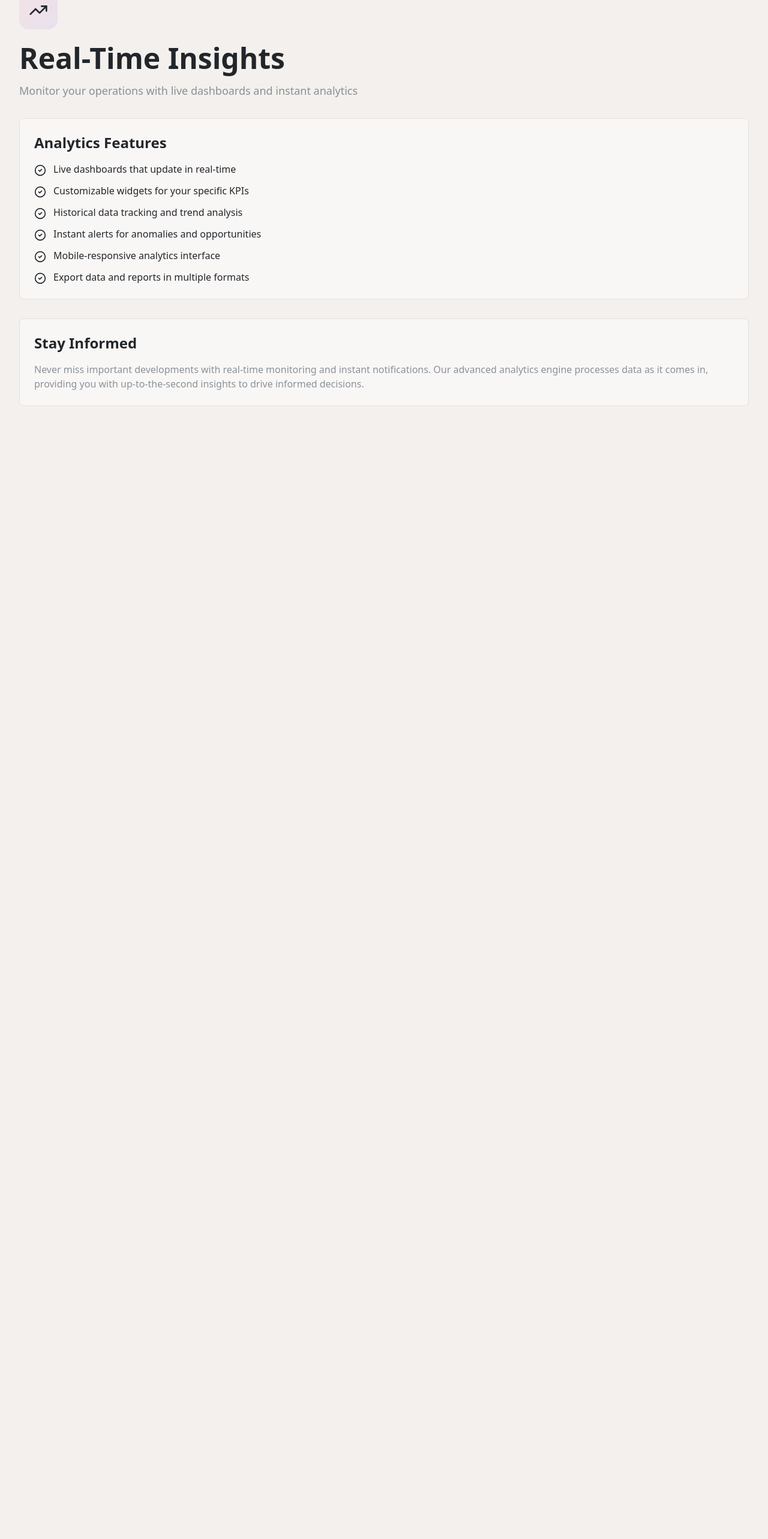
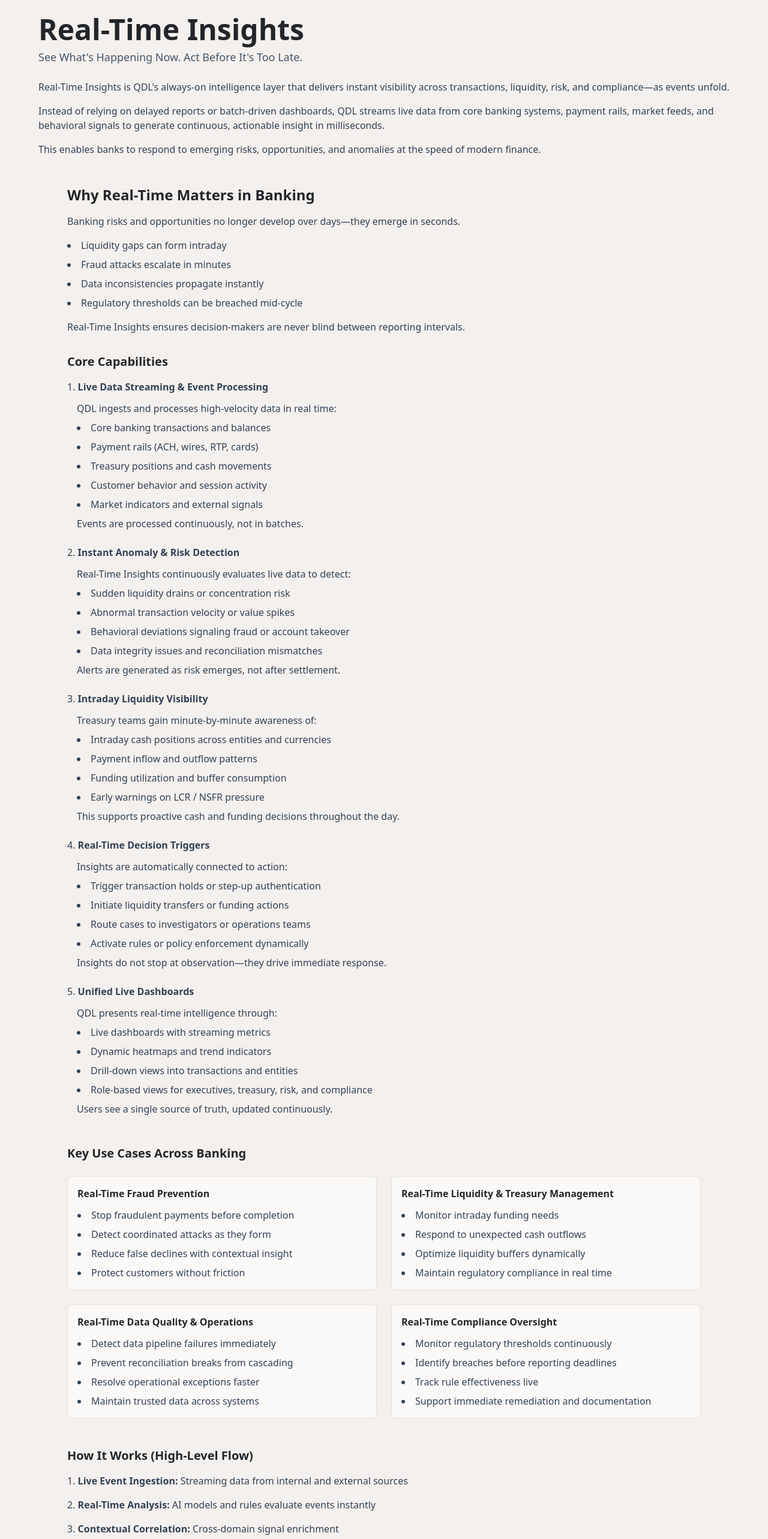
Before and after one commit to ABHINAY2025/server-site, a Next.js app: page /benefits/real-time-insights in a window 1280 px wide. Shown: the part 80-2646 px from the top of the page at 60% size. Before the commit the page ends 800 px from the top, so only its background shows below. Built offline with nearby package versions, Linux system fonts and the light colour scheme.

Commit message:
Real time insights screen updated

```diff
--- a/app/benefits/real-time-insights/page.tsx
+++ b/app/benefits/real-time-insights/page.tsx
@@ -1,69 +1,222 @@
 'use client'
 
 import { motion } from 'framer-motion'
-import { TrendingUp, CheckCircle2 } from 'lucide-react'
-
-const features = [
-  'Live dashboards that update in real-time',
-  'Customizable widgets for your specific KPIs',
-  'Historical data tracking and trend analysis',
-  'Instant alerts for anomalies and opportunities',
-  'Mobile-responsive analytics interface',
-  'Export data and reports in multiple formats',
-]
 
 export default function RealTimeInsightsPage() {
   return (
-    <motion.div
-      initial={{ opacity: 0, y: 20 }}
+    <motion.article
+      initial={{ opacity: 0, y: 16 }}
       animate={{ opacity: 1, y: 0 }}
-      transition={{ duration: 0.6 }}
-      className="space-y-8"
+      transition={{ duration: 0.5 }}
+      className="w-full max-w-full mx-0 px-4 sm:px-6 lg:px-8 py-8 space-y-12"
     >
-      <div>
-        <div className="mb-6 inline-flex h-16 w-16 items-center justify-center rounded-2xl" style={{background: "linear-gradient(135deg, rgba(255, 107, 154, 0.1), rgba(123, 92, 246, 0.1))"}}>
-          <TrendingUp className="h-8 w-8" style={{background: "linear-gradient(135deg, #FF6B9A, #7B5CF6)", WebkitBackgroundClip: "text", WebkitTextFillColor: "transparent", backgroundClip: "text"}} />
+      <header className="w-full pt-2">
+        <h1 className="text-4xl font-bold lg:text-5xl">Real-Time Insights</h1>
+        <p className="mt-2 text-lg text-slate-600">See What's Happening Now. Act Before It's Too Late.</p>
+
+        <p className="mt-6 text-slate-700">
+          Real-Time Insights is QDL's always-on intelligence layer that delivers instant visibility across transactions, liquidity, risk, and compliance—as events unfold.
+        </p>
+
+        <p className="mt-4 text-slate-700">
+          Instead of relying on delayed reports or batch-driven dashboards, QDL streams live data from core banking systems, payment rails, market feeds, and behavioral signals to generate continuous, actionable insight in milliseconds.
+        </p>
+
+        <p className="mt-4 text-slate-700">
+          This enables banks to respond to emerging risks, opportunities, and anomalies at the speed of modern finance.
+        </p>
+      </header>
+
+      <section className="w-full px-4 lg:px-12">
+        <h2 className="text-2xl font-semibold">Why Real-Time Matters in Banking</h2>
+        <p className="mt-4 text-slate-700">
+          Banking risks and opportunities no longer develop over days—they emerge in seconds.
+        </p>
+
+        <ul className="mt-4 text-slate-700 list-disc list-inside space-y-2">
+          <li>Liquidity gaps can form intraday</li>
+          <li>Fraud attacks escalate in minutes</li>
+          <li>Data inconsistencies propagate instantly</li>
+          <li>Regulatory thresholds can be breached mid-cycle</li>
+        </ul>
+
+        <p className="mt-4 text-slate-700">
+          Real-Time Insights ensures decision-makers are never blind between reporting intervals.
+        </p>
+
+        <h3 className="mt-8 text-xl font-semibold">Core Capabilities</h3>
+        <ol className="list-decimal list-inside space-y-6 mt-4 text-slate-700">
+          <li>
+            <strong>Live Data Streaming & Event Processing</strong>
+            <div className="mt-3 ml-4">
+              QDL ingests and processes high-velocity data in real time:
+              <ul className="list-disc list-inside space-y-2 mt-2">
+                <li>Core banking transactions and balances</li>
+                <li>Payment rails (ACH, wires, RTP, cards)</li>
+                <li>Treasury positions and cash movements</li>
+                <li>Customer behavior and session activity</li>
+                <li>Market indicators and external signals</li>
+              </ul>
+              <p className="mt-2">Events are processed continuously, not in batches.</p>
             </div>
-        <h1 className="mb-4 text-4xl font-bold lg:text-5xl">Real-Time Insights</h1>
-        <p className="text-lg text-muted-foreground">
-          Monitor your operations with live dashboards and instant analytics
-        </p>
+          </li>
+
+          <li>
+            <strong>Instant Anomaly & Risk Detection</strong>
+            <div className="mt-3 ml-4">
+              Real-Time Insights continuously evaluates live data to detect:
+              <ul className="list-disc list-inside space-y-2 mt-2">
+                <li>Sudden liquidity drains or concentration risk</li>
+                <li>Abnormal transaction velocity or value spikes</li>
+                <li>Behavioral deviations signaling fraud or account takeover</li>
+                <li>Data integrity issues and reconciliation mismatches</li>
+              </ul>
+              <p className="mt-2">Alerts are generated as risk emerges, not after settlement.</p>
             </div>
+          </li>
 
-      <div className="space-y-4 rounded-lg border border-border bg-card/50 p-6">
-        <h2 className="text-2xl font-semibold">Analytics Features</h2>
-        <ul className="space-y-3">
-          {features.map((feature, index) => (
-            <motion.li
-              key={index}
-              initial={{ opacity: 0, x: -10 }}
-              animate={{ opacity: 1, x: 0 }}
-              transition={{ delay: index * 0.1 }}
-              className="flex items-start gap-3"
-            >
-              <CheckCircle2 className="mt-1 h-5 w-5 flex-shrink-0" style={{background: "linear-gradient(135deg, #FF6B9A, #7B5CF6)", WebkitBackgroundClip: "text", WebkitTextFillColor: "transparent", backgroundClip: "text"}} />
-              <span className="text-foreground">{feature}</span>
-            </motion.li>
-          ))}
+          <li>
+            <strong>Intraday Liquidity Visibility</strong>
+            <div className="mt-3 ml-4">
+              Treasury teams gain minute-by-minute awareness of:
+              <ul className="list-disc list-inside space-y-2 mt-2">
+                <li>Intraday cash positions across entities and currencies</li>
+                <li>Payment inflow and outflow patterns</li>
+                <li>Funding utilization and buffer consumption</li>
+                <li>Early warnings on LCR / NSFR pressure</li>
+              </ul>
+              <p className="mt-2">This supports proactive cash and funding decisions throughout the day.</p>
+            </div>
+          </li>
+
+          <li>
+            <strong>Real-Time Decision Triggers</strong>
+            <div className="mt-3 ml-4">
+              Insights are automatically connected to action:
+              <ul className="list-disc list-inside space-y-2 mt-2">
+                <li>Trigger transaction holds or step-up authentication</li>
+                <li>Initiate liquidity transfers or funding actions</li>
+                <li>Route cases to investigators or operations teams</li>
+                <li>Activate rules or policy enforcement dynamically</li>
+              </ul>
+              <p className="mt-2">Insights do not stop at observation—they drive immediate response.</p>
+            </div>
+          </li>
+
+          <li>
+            <strong>Unified Live Dashboards</strong>
+            <div className="mt-3 ml-4">
+              QDL presents real-time intelligence through:
+              <ul className="list-disc list-inside space-y-2 mt-2">
+                <li>Live dashboards with streaming metrics</li>
+                <li>Dynamic heatmaps and trend indicators</li>
+                <li>Drill-down views into transactions and entities</li>
+                <li>Role-based views for executives, treasury, risk, and compliance</li>
+              </ul>
+              <p className="mt-2">Users see a single source of truth, updated continuously.</p>
+            </div>
+          </li>
+        </ol>
+      </section>
+
+      <section className="w-full px-4 lg:px-12">
+        <h3 className="text-xl font-semibold">Key Use Cases Across Banking</h3>
+
+        <div className="grid gap-6 sm:grid-cols-2 mt-6">
+          <div className="rounded-lg border bg-white/60 p-4">
+            <h4 className="font-semibold">Real-Time Fraud Prevention</h4>
+            <ul className="mt-3 text-slate-700 list-disc list-inside space-y-2">
+              <li>Stop fraudulent payments before completion</li>
+              <li>Detect coordinated attacks as they form</li>
+              <li>Reduce false declines with contextual insight</li>
+              <li>Protect customers without friction</li>
             </ul>
           </div>
 
-      <div className="space-y-4 rounded-lg border border-border bg-card/50 p-6">
-        <h2 className="text-2xl font-semibold">Stay Informed</h2>
-        <p className="text-muted-foreground">
-          Never miss important developments with real-time monitoring and instant notifications. Our advanced analytics engine processes data as it comes in, providing you with up-to-the-second insights to drive informed decisions.
-        </p>
+          <div className="rounded-lg border bg-white/60 p-4">
+            <h4 className="font-semibold">Real-Time Liquidity & Treasury Management</h4>
+            <ul className="mt-3 text-slate-700 list-disc list-inside space-y-2">
+              <li>Monitor intraday funding needs</li>
+              <li>Respond to unexpected cash outflows</li>
+              <li>Optimize liquidity buffers dynamically</li>
+              <li>Maintain regulatory compliance in real time</li>
+            </ul>
           </div>
 
-      {/* <div className="space-y-4 rounded-lg border border-border bg-gradient-to-br from-primary/10 to-primary/5 p-6">
-        <h2 className="text-2xl font-semibold">Monitor Your Success</h2>
-        <p className="text-muted-foreground">
-          Gain real-time visibility into your banking operations and make faster, more informed decisions.
+          <div className="rounded-lg border bg-white/60 p-4">
+            <h4 className="font-semibold">Real-Time Data Quality & Operations</h4>
+            <ul className="mt-3 text-slate-700 list-disc list-inside space-y-2">
+              <li>Detect data pipeline failures immediately</li>
+              <li>Prevent reconciliation breaks from cascading</li>
+              <li>Resolve operational exceptions faster</li>
+              <li>Maintain trusted data across systems</li>
+            </ul>
+          </div>
+
+          <div className="rounded-lg border bg-white/60 p-4">
+            <h4 className="font-semibold">Real-Time Compliance Oversight</h4>
+            <ul className="mt-3 text-slate-700 list-disc list-inside space-y-2">
+              <li>Monitor regulatory thresholds continuously</li>
+              <li>Identify breaches before reporting deadlines</li>
+              <li>Track rule effectiveness live</li>
+              <li>Support immediate remediation and documentation</li>
+            </ul>
+          </div>
+        </div>
+      </section>
+
+      <section className="w-full px-4 lg:px-12">
+        <h3 className="text-xl font-semibold">How It Works (High-Level Flow)</h3>
+        <ol className="list-decimal list-inside space-y-4 mt-4 text-slate-700">
+          <li><strong>Live Event Ingestion:</strong> Streaming data from internal and external sources</li>
+          <li><strong>Real-Time Analysis:</strong> AI models and rules evaluate events instantly</li>
+          <li><strong>Contextual Correlation:</strong> Cross-domain signal enrichment</li>
+          <li><strong>Immediate Insight & Alerts:</strong> Actionable intelligence delivered in milliseconds</li>
+          <li><strong>Automated or Human Response:</strong> Integrated workflow execution</li>
+        </ol>
+
+        <h3 className="mt-8 text-xl font-semibold">Built for High-Scale Banking</h3>
+        <ul className="mt-4 text-slate-700 list-disc list-inside space-y-2">
+          <li>Handles millions of events per second</li>
+          <li>Designed for low-latency, high-availability environments</li>
+          <li>Supports multi-bank, multi-region architectures</li>
+          <li>Integrates with core systems, payment rails, and data platforms</li>
+        </ul>
+      </section>
+
+      <section className="w-full px-4 lg:px-12">
+        <h3 className="text-xl font-semibold">Business Impact</h3>
+
+        <div className="mt-6 space-y-6">
+          <div>
+            <h4 className="font-semibold">Operational Benefits</h4>
+            <ul className="mt-3 text-slate-700 list-disc list-inside space-y-2">
+              <li>Faster detection and response</li>
+              <li>Reduced financial loss and operational disruption</li>
+              <li>Improved system resilience</li>
+              <li>Lower investigation and remediation costs</li>
+            </ul>
+          </div>
+
+          <div>
+            <h4 className="font-semibold">Strategic Advantage</h4>
+            <ul className="mt-3 text-slate-700 list-disc list-inside space-y-2">
+              <li>Continuous situational awareness</li>
+              <li>Confident, real-time decision-making</li>
+              <li>Stronger regulatory posture</li>
+              <li>Enhanced customer trust</li>
+            </ul>
+          </div>
+        </div>
+
+        <h3 className="mt-8 text-xl font-semibold">Why Real-Time Insights with QDL</h3>
+        <p className="mt-4 text-slate-700">
+          <strong>Reports tell you what happened. Dashboards show you what is happening. QDL's Real-Time Insights enables you to act while it's happening.</strong>
         </p>
-        <button className="mt-4 rounded-lg bg-primary px-6 py-2 font-medium text-primary-foreground transition-colors hover:bg-primary/90">
-          Schedule a Demo
-        </button>
-      </div> */}
-    </motion.div>
+        <p className="mt-4 text-slate-700">
+          By embedding live intelligence into every banking workflow, QDL helps institutions stay ahead of risk, optimize performance, and operate with confidence in a real-time financial world.
+        </p>
+      </section>
+    </motion.article>
   )
 }
```
Lines whose indentation alone changed are shown as unchanged.
